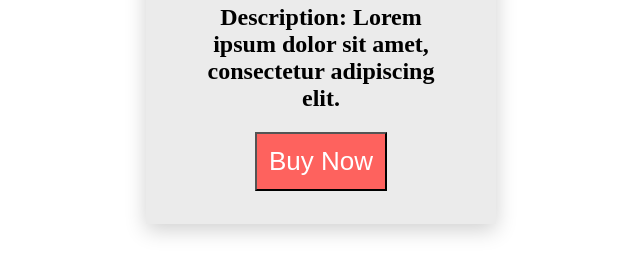
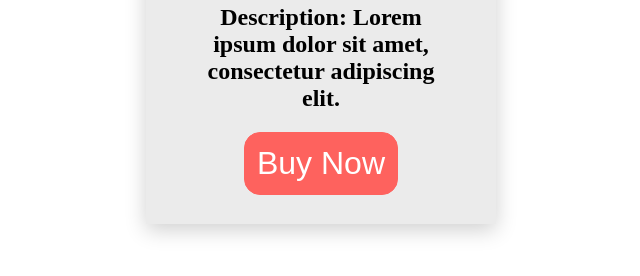
Before and after one commit to acciojob/pricing-card-madhab-tripathy, a website: page main.html in a window 1280 px wide. Shown: the part 374-650 px from the top of the page, without its empty margins (319-959 px from the left). Drawn offline with Linux system fonts and the light colour scheme.

Commit message:
created a submission

```diff
--- a/styles.css
+++ b/styles.css
@@ -35,12 +35,10 @@ h1{
 }
 .card-button button{
 	padding:12px;
-	font-size:26px;
+	font-size:32px;
 	color:#fff;
 	background-color:#fe625e;
-bo
+border:1px solid #fe625e;
 
-
-
-	border-radius:16px
+	border-radius:16px;
 }
```
